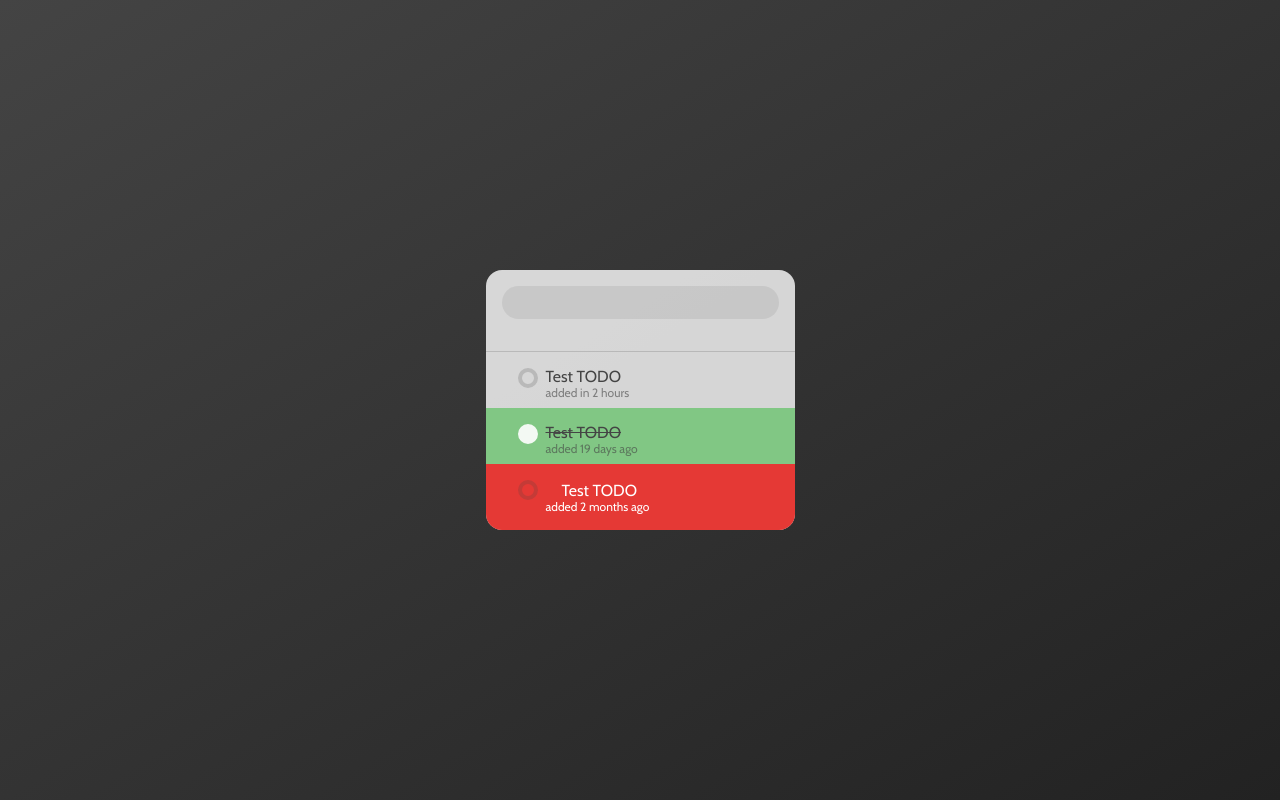
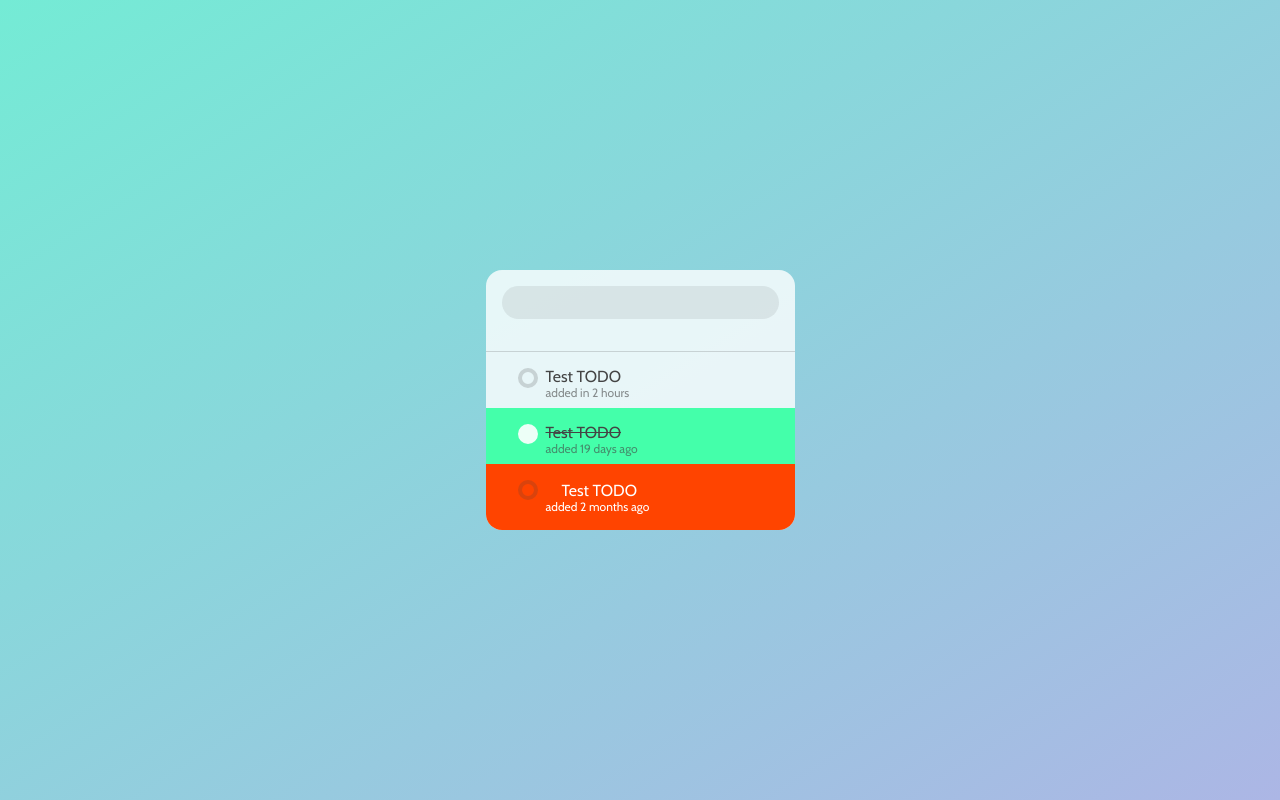
Before and after one commit to Skylarity/vue-todo, a Vue app: page /#/ in a window 1280 px wide. Built offline with nearby package versions, Linux system fonts and the light colour scheme; some icons are missing.

Commit message:
Changed color scheme

```diff
--- a/src/App.vue
+++ b/src/App.vue
@@ -14,7 +14,7 @@ export default {
 @import url('https://fonts.googleapis.com/css?family=Cabin');
 
 body {
-	background: linear-gradient(to bottom right, #444, #222);
+	background: linear-gradient(to bottom right, #74ebd5, #ACB6E5);
 	min-height: 100vh;
 }
 
--- a/src/components/Todo.vue
+++ b/src/components/Todo.vue
@@ -43,9 +43,9 @@ export default {
 
 <style scoped lang="scss">
 
-$success: #81c784;
-$warning: #fdd835;
-$danger: #e53935;
+$success: #4fa;
+$warning: #fe4;
+$danger: #f40;
 
 .todo {
 	display: flex;
```
